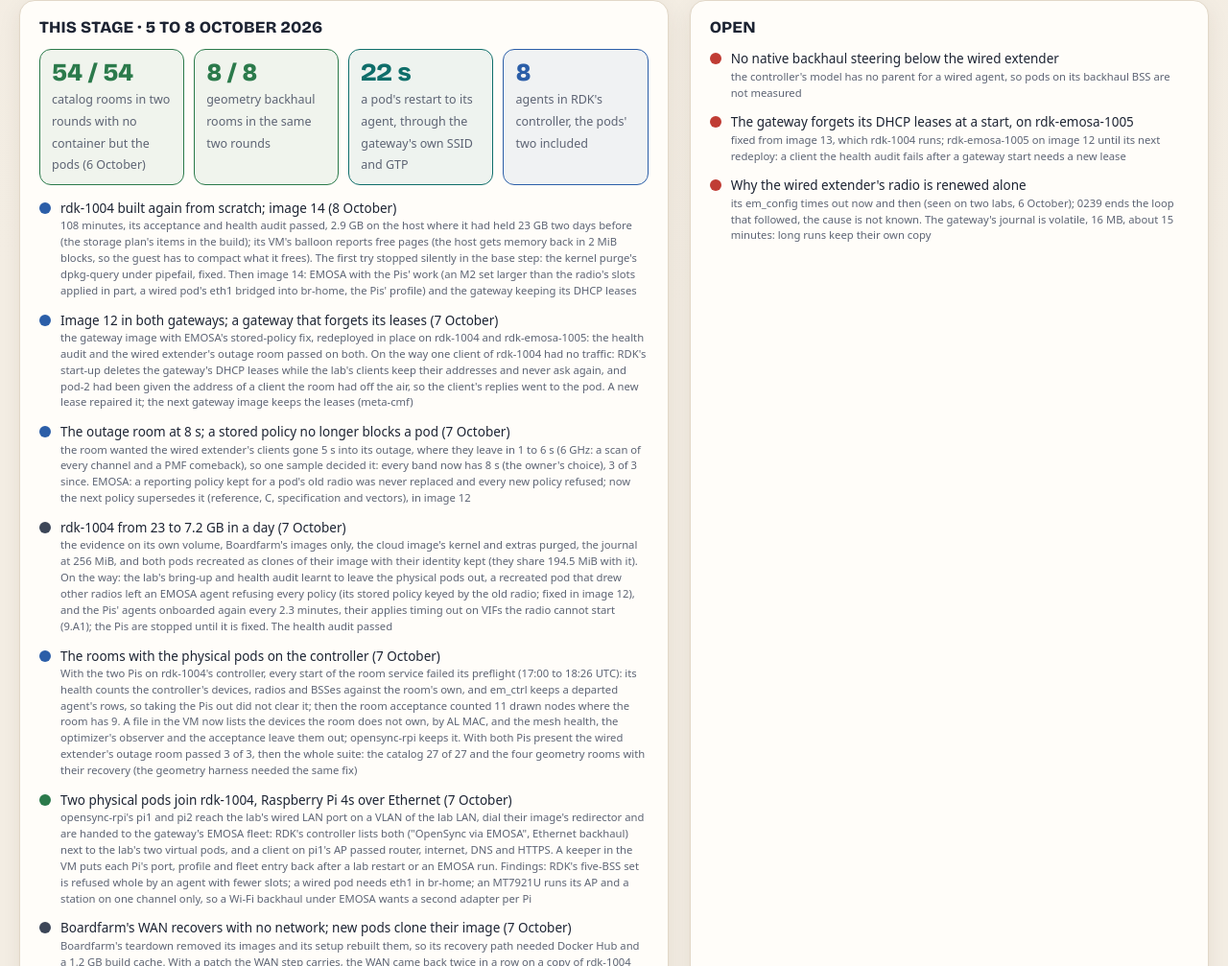
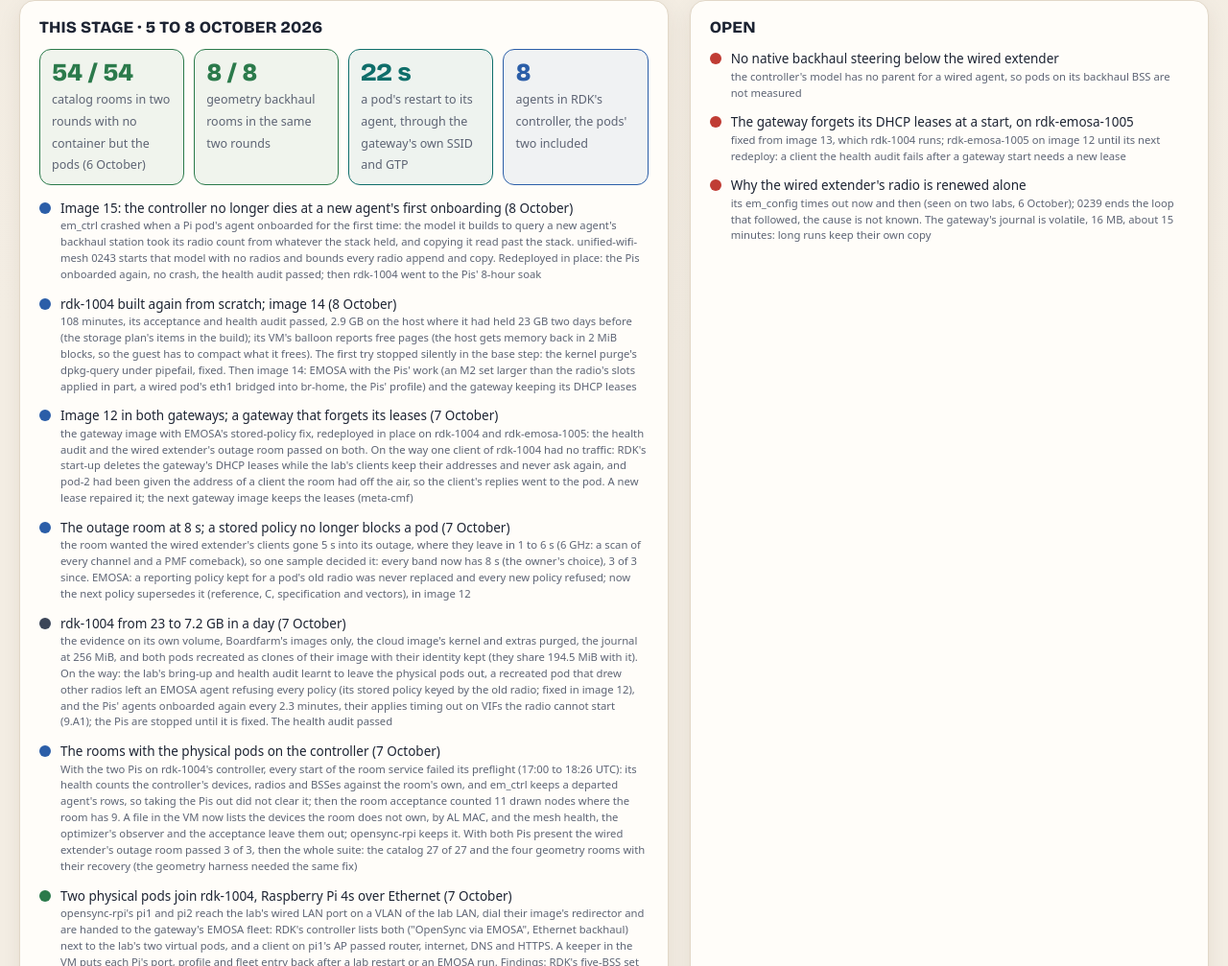
Before and after one commit to boardfarmdevs/easymesh-labs, a plain HTML site: page site/posters/rdk-emosa.html in a window 1280 px wide. Shown: the part 3552-4559 px from the top of the page at 96% size. Drawn offline with nearby package versions, Linux system fonts and the light colour scheme.

Commit message:
Pins and poster: image 15 (X86EMLTRBPIBB_rdk-next_20261008065621, unified-wifi-mesh 0243: em_ctrl's crash at a new agent's first onboarding fixed) in rdk-1004, then the Pis' soak; meta-cmf e23877b, emosa-lab e79b9fe (the fleet supervising its agents without systemd)

```diff
--- a/site/posters/rdk-emosa.html
+++ b/site/posters/rdk-emosa.html
@@ -370,6 +370,7 @@
         <div class="result rdk"><b>8</b><span>agents in RDK's controller, the pods' two included</span></div>
       </div>
       <ul class="timeline">
+        <li class="rdk">Image 15: the controller no longer dies at a new agent's first onboarding (8 October)<small>em_ctrl crashed when a Pi pod's agent onboarded for the first time: the model it builds to query a new agent's backhaul station took its radio count from whatever the stack held, and copying it read past the stack. unified-wifi-mesh 0243 starts that model with no radios and bounds every radio append and copy. Redeployed in place: the Pis onboarded again, no crash, the health audit passed; then rdk-1004 went to the Pis' 8-hour soak</small></li>
         <li class="rdk">rdk-1004 built again from scratch; image 14 (8 October)<small>108 minutes, its acceptance and health audit passed, 2.9 GB on the host where it had held 23 GB two days before (the storage plan's items in the build); its VM's balloon reports free pages (the host gets memory back in 2 MiB blocks, so the guest has to compact what it frees). The first try stopped silently in the base step: the kernel purge's dpkg-query under pipefail, fixed. Then image 14: EMOSA with the Pis' work (an M2 set larger than the radio's slots applied in part, a wired pod's eth1 bridged into br-home, the Pis' profile) and the gateway keeping its DHCP leases</small></li>
         <li class="rdk">Image 12 in both gateways; a gateway that forgets its leases (7 October)<small>the gateway image with EMOSA's stored-policy fix, redeployed in place on rdk-1004 and rdk-emosa-1005: the health audit and the wired extender's outage room passed on both. On the way one client of rdk-1004 had no traffic: RDK's start-up deletes the gateway's DHCP leases while the lab's clients keep their addresses and never ask again, and pod-2 had been given the address of a client the room had off the air, so the client's replies went to the pod. A new lease repaired it; the next gateway image keeps the leases (meta-cmf)</small></li>
         <li class="rdk">The outage room at 8 s; a stored policy no longer blocks a pod (7 October)<small>the room wanted the wired extender's clients gone 5 s into its outage, where they leave in 1 to 6 s (6 GHz: a scan of every channel and a PMF comeback), so one sample decided it: every band now has 8 s (the owner's choice), 3 of 3 since. EMOSA: a reporting policy kept for a pod's old radio was never replaced and every new policy refused; now the next policy supersedes it (reference, C, specification and vectors), in image 12</small></li>
```
Also changed, not shown: manifest.json.
